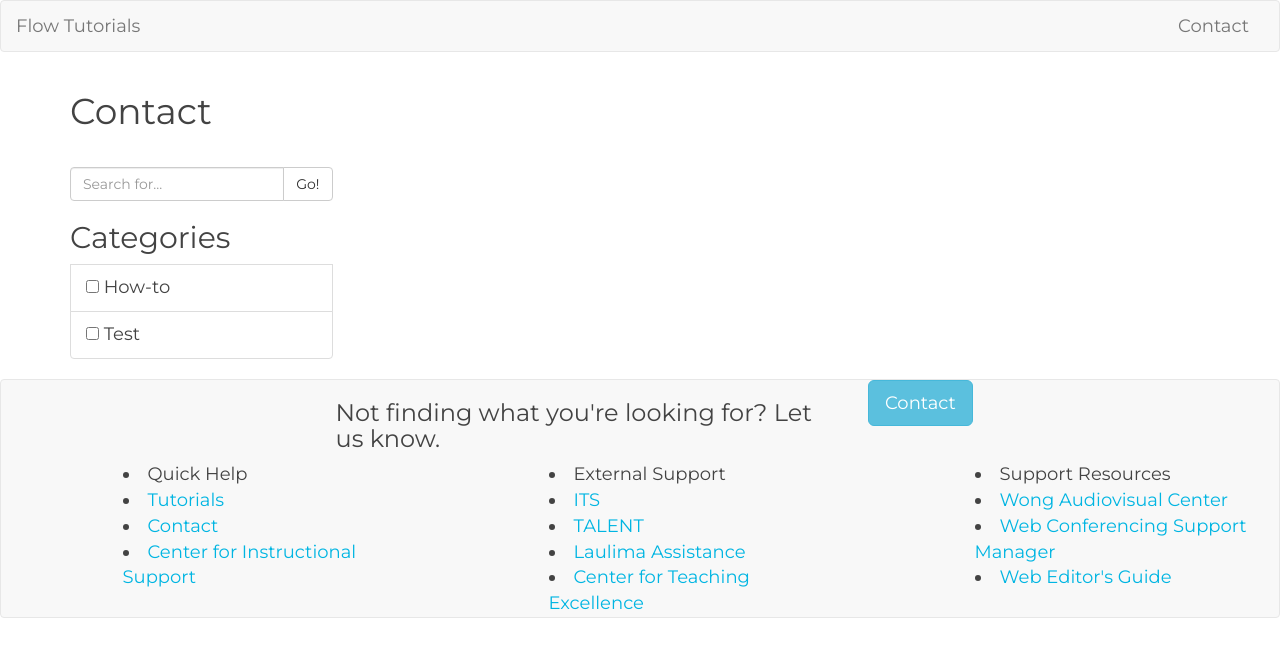
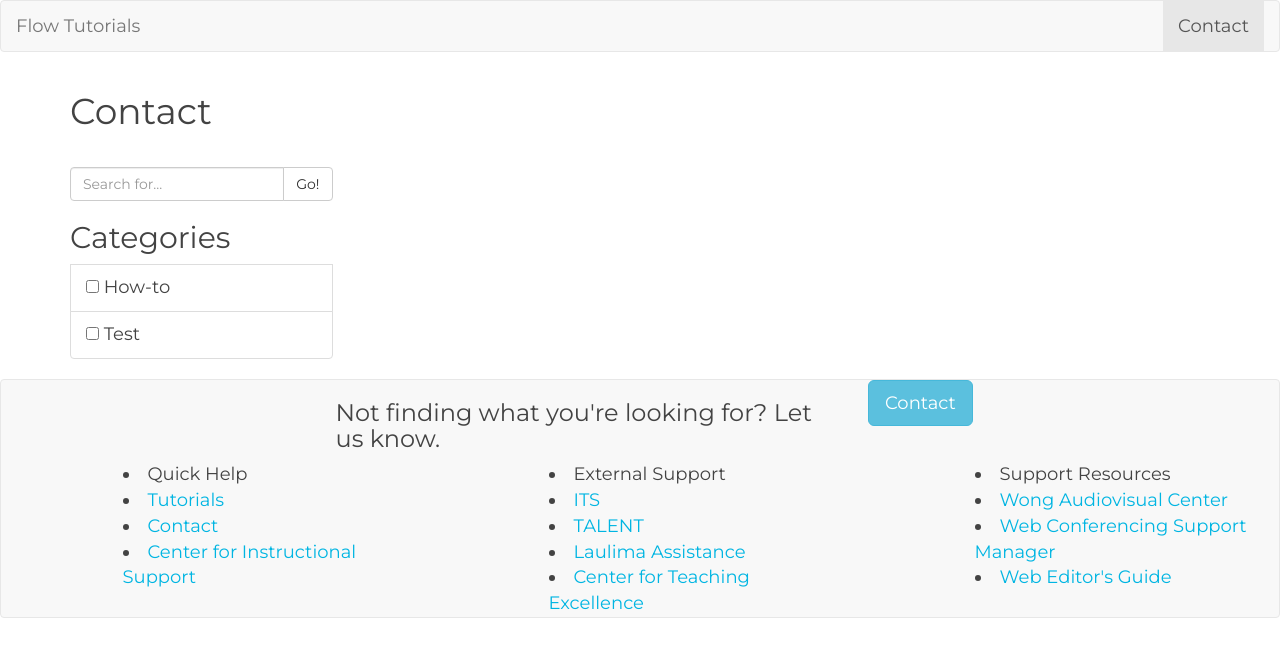
Before and after one commit to uhm-coe/assist, a Jekyll site: the page built from contact.html, in a window 1280 px wide. Shown: the top 657 px of the page. Built offline with Jekyll 4.4.1, drawn with Linux system fonts in a browser that asks for light colours.

Commit message:
Add styling.

```diff
--- a/_includes/header.html
+++ b/_includes/header.html
@@ -1,4 +1,4 @@
-<nav class="navbar navbar-default">
+<nav id="header" class="navbar navbar-default">
   <div class="container-fluid">
     <!-- Brand and toggle get grouped for better mobile display -->
     <div class="navbar-header">
@@ -13,11 +13,11 @@
 
     <!-- Collect the nav links, forms, and other content for toggling -->
     <div class="collapse navbar-collapse" id="bs-example-navbar-collapse-1">
-
+      {% assign pages = site.pages | sort:"weight" %}
       <ul class="nav navbar-nav navbar-right">
-        {% for pages in site.pages %}
-          {% if pages.title %}
-            <li><a href="{{ pages.url | prepend: site.baseurl }}">{{ pages.title }}</a></li>
+        {% for p in pages %}
+          {% if p.title %}
+            <li {% if p.url == page.url %}class="active"{% endif %}><a href="{{ p.url | prepend: site.baseurl }}">{{ p.title }}</a></li>
           {% endif %}
         {% endfor %}
 
```
